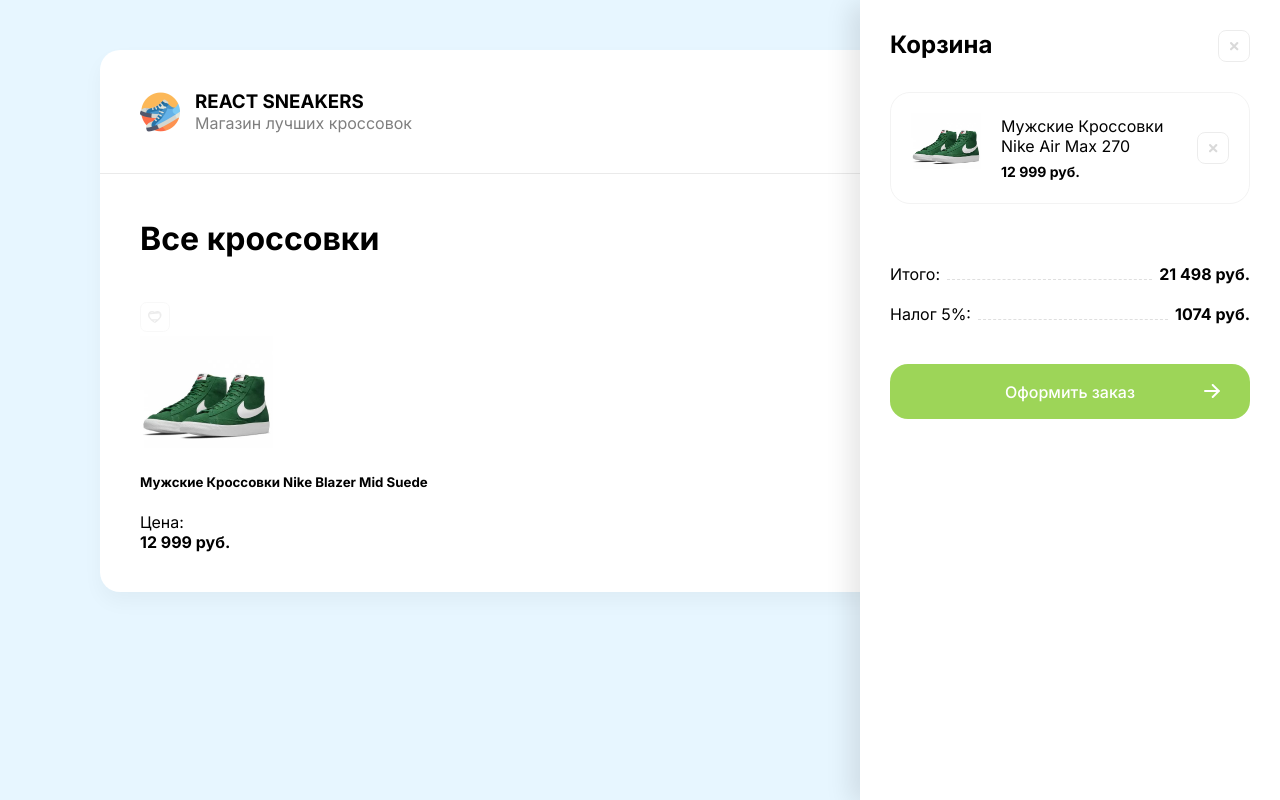
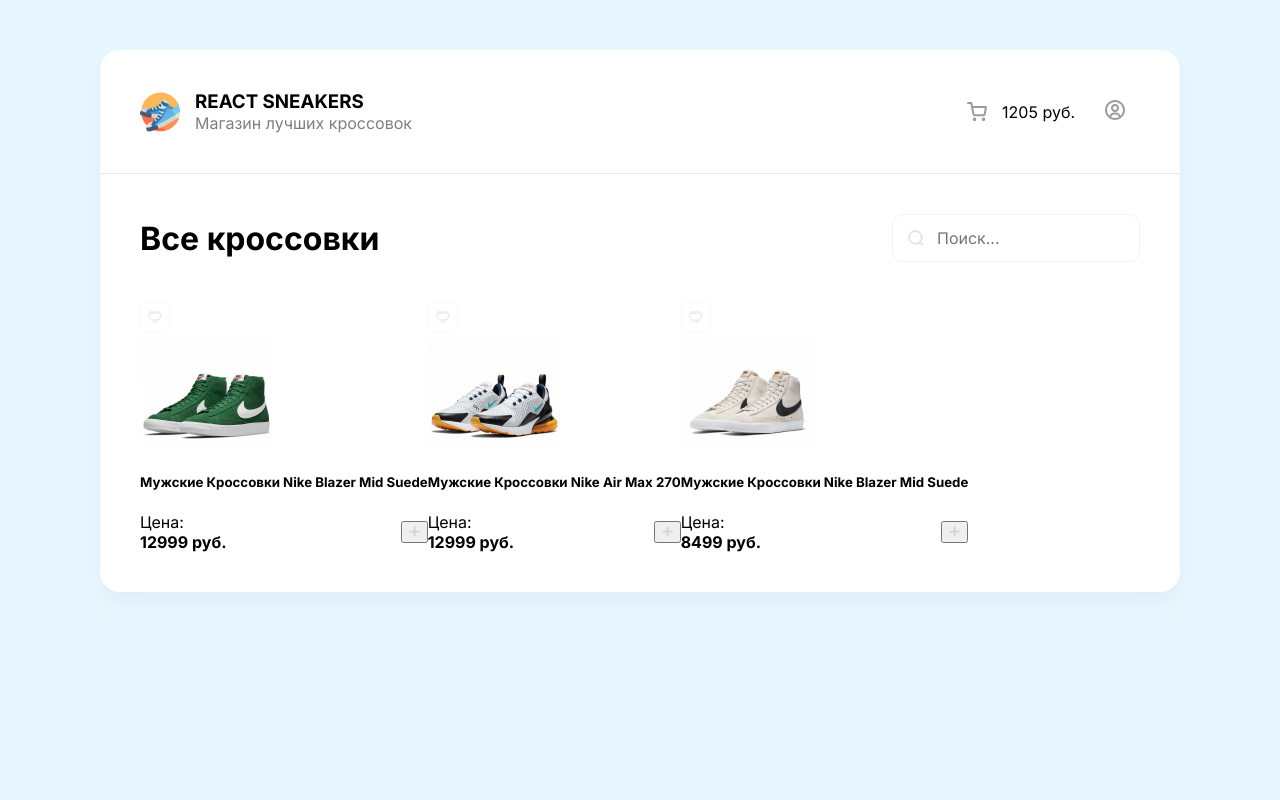
Before and after one commit to foreverilone/react-sneakers, a React (Create React App) app: page / in a window 1280 px wide. Built offline with nearby package versions, Linux system fonts and the light colour scheme.

Commit message:
organization-of-components

```diff
--- a/package.json
+++ b/package.json
@@ -10,7 +10,7 @@
     "node-sass": "^4.14.1",
     "react": "^17.0.2",
     "react-dom": "^17.0.2",
-    "react-scripts": "4.0.3",
+    "react-scripts": "^4.0.3",
     "web-vitals": "^1.0.1"
   },
   "scripts": {
--- a/src/App.js
+++ b/src/App.js
@@ -1,75 +1,19 @@
 /* eslint-disable jsx-a11y/alt-text */
+import Card from './components/Card';
+import Header from './components/Header';
+import Drawer from './components/Drawer';
+
+const arr = [
+  {title: 'Мужские Кроссовки Nike Blazer Mid Suede', price: 12999, imageUrl: '/img/sneakers/1.jpg'},
+  {title: 'Мужские Кроссовки Nike Air Max 270', price: 12999, imageUrl: '/img/sneakers/2.jpg'},
+  {title: 'Мужские Кроссовки Nike Blazer Mid Suede', price: 8499, imageUrl: '/img/sneakers/3.jpg'},
+];
 
 function App() {
   return (
     <div className="wrapper clear">
-      <div className="overlay">
-        <div className="drawer">
-          <h2 className="d-flex justify-between mb-30">
-            Корзина
-            <img className="removeBtn" width={32} height={32} src="/img/btn-remove.svg" alt="Remove" />
-          </h2>
-
-          <div className="items">
-            <div className="cartItem d-flex align-center mb-20">
-              <div
-                style={{ backgroundImage: 'url(/img/sneakers/1.jpg)' }}
-                className="cartItemImg"
-              >
-              </div>
-              <div className="mr-20 flex">
-                <p className="mb-5">Мужские Кроссовки Nike Air Max 270</p>
-                <b>12 999 руб.</b>
-              </div>
-              <img className="removeBtn" width={32} height={32} src="/img/btn-remove.svg" alt="Remove" />
-            </div>
-          </div>
-
-          <div  className="cartTotalBlock">
-            <ul>
-              <li className="d-flex">
-                <span>Итого:</span>
-                <div></div>
-                <b>21 498 руб.</b>
-              </li>
-              <li className="d-flex">
-                <span>Налог 5%:</span>
-                <div></div>
-                <b>1074 руб.</b>
-              </li>
-            </ul>
-            <button className="greenButton" >
-              Оформить заказ
-              <img src="/img/arrow.svg" alt="Arrow"/>
-            </button>
-          </div>
-        </div>
-      </div>
-
-      <header className="d-flex justify-between align-center p-40">
-        <div className="d-flex align-center">
-          <img width={40} height={40} src="/img/logo.png" />
-          <div>
-            <h3>REACT SNEAKERS</h3>
-            <p className="opacity-5">Магазин лучших кроссовок</p>
-          </div>
-        </div>
-        <ul className="d-flex">
-          <li className="mr-30">
-            <svg width="20" height="20" viewBox="0 0 20 20" fill="none" xmlns="http://www.w3.org/2000/svg">
-              <path d="M7.54548 18.1818C7.99735 18.1818 8.36366 17.8155 8.36366 17.3636C8.36366 16.9118 7.99735 16.5455 7.54548 16.5455C7.09361 16.5455 6.72729 16.9118 6.72729 17.3636C6.72729 17.8155 7.09361 18.1818 7.54548 18.1818Z" stroke="#9B9B9B" stroke-width="2" stroke-linecap="round" stroke-linejoin="round"/>
-              <path d="M16.5455 18.1818C16.9973 18.1818 17.3637 17.8155 17.3637 17.3636C17.3637 16.9118 16.9973 16.5455 16.5455 16.5455C16.0936 16.5455 15.7273 16.9118 15.7273 17.3636C15.7273 17.8155 16.0936 18.1818 16.5455 18.1818Z" stroke="#9B9B9B" stroke-width="2" stroke-linecap="round" stroke-linejoin="round"/>
-              <path d="M1 1H4.27273L6.46545 11.9555C6.54027 12.3321 6.7452 12.6705 7.04436 12.9113C7.34351 13.1522 7.71784 13.2801 8.10182 13.2727H16.0545C16.4385 13.2801 16.8129 13.1522 17.112 12.9113C17.4112 12.6705 17.6161 12.3321 17.6909 11.9555L19 5.09091H5.09091" stroke="#9B9B9B" stroke-width="2" stroke-linecap="round" stroke-linejoin="round"/>
-            </svg>
-            <span>1205 руб.</span>
-          </li>
-          <li>
-            <svg width="20" height="20" viewBox="0 0 20 20" fill="none" xmlns="http://www.w3.org/2000/svg">
-              <path fill-rule="evenodd" clip-rule="evenodd" d="M0 10C0 4.579 4.579 0 10 0C15.421 0 20 4.579 20 10C20 13.19 18.408 16.078 16 17.924V18H15.898C14.23 19.245 12.187 20 10 20C7.813 20 5.77 19.245 4.102 18H4V17.924C1.592 16.078 0 13.189 0 10ZM7.12347 15.236C6.59154 15.6639 6.22136 16.2604 6.074 16.927C7.242 17.604 8.584 18 10 18C11.416 18 12.758 17.604 13.926 16.927C13.7785 16.2605 13.4082 15.6641 12.8764 15.2362C12.3445 14.8083 11.6827 14.5744 11 14.573H9C8.3173 14.5742 7.6554 14.808 7.12347 15.236ZM13.7677 13.4117C14.5877 13.9574 15.2286 14.7329 15.61 15.641C17.077 14.182 18 12.176 18 10C18 5.663 14.337 2 10 2C5.663 2 2 5.663 2 10C2 12.176 2.923 14.182 4.39 15.641C4.77144 14.7329 5.41227 13.9574 6.23227 13.4117C7.05227 12.866 8.01501 12.5742 9 12.573H11C11.985 12.5742 12.9477 12.866 13.7677 13.4117ZM6 8C6 5.72 7.72 4 10 4C12.28 4 14 5.72 14 8C14 10.28 12.28 12 10 12C7.72 12 6 10.28 6 8ZM8 8C8 9.178 8.822 10 10 10C11.178 10 12 9.178 12 8C12 6.822 11.178 6 10 6C8.822 6 8 6.822 8 8Z" fill="#9B9B9B"/>
-            </svg>
-          </li>
-        </ul>
-      </header>
+      <Drawer />
+      <Header />
       <div className="content p-40">
         <div className="d-flex align-center justify-between mb-40">
           <h1>Все кроссовки</h1>
@@ -78,22 +22,18 @@
             <input placeholder="Поиск..." />
           </div>
         </div>
-        <div className="card">
-          <div className="favorite">
-            <img width={30} height={30} src="/img/unliked.svg" alt="Unliked"/>
-          </div>
-          <img width={133} height={112} src="/img/sneakers/1.jpg" alt="Sneakers"/>
-          <h5>Мужские Кроссовки Nike Blazer Mid Suede</h5>
-          <div className="d-flex justify-between align-center">
-            <div className="d-flex flex-column">
-              <span>Цена:</span>
-              <b>12 999 руб.</b>
-            </div>
-            <button className="button">
-              <img width={11} height={11} src="/img/plus.svg" alt="Plus"/>
-            </button>
-          </div>
+
+        <div className="d-flex">
+          {arr.map(obj => (
+            <Card
+              title = {obj.title}
+              price={obj.price}
+              imageUrl={obj.imageUrl}
+              onClick={() => console.log(obj)}
+            />
+          ))}
         </div>
+
       </div>
     </div>
   );
--- /dev/null
+++ b/src/components/Card/Card.module.scss
@@ -0,0 +1,38 @@
+.card {
+  border: 1px solid #f3f3f3;
+  padding: 30px;
+  width: 220px;
+  border-radius: 40px;
+  margin-right: 30px;
+  margin-bottom: 30px;
+  transition: box-shadow 0.2s ease-in-out, transform 0.2s ease-in-out;
+
+  .plus {
+    cursor: pointer;
+  }
+
+  &:hover {
+    box-shadow: 0px 20px 35px rgba(0, 0, 0, 0.06);
+    transform: translateY(-5px);
+  }
+
+  .favorite {
+    position: absolute;
+    cursor: pointer;
+  }
+
+  span {
+    font-size: 13px;
+    opacity: 0.5;
+    text-transform: uppercase;
+  }
+
+  b {
+    font-size: 14px;
+  }
+
+  h5 {
+    font-weight: 400;
+    font-size: 14px;
+  }
+}
--- /dev/null
+++ b/src/components/Card/index.js
@@ -0,0 +1,24 @@
+function Card (props) {
+
+
+  return (
+    <div className="card">
+          <div className="favorite">
+            <img width={30} height={30} src="/img/unliked.svg" alt="Unliked"/>
+          </div>
+          <img width={133} height={112} src={ props.imageUrl } alt="Sneakers"/>
+          <h5>{ props.title }</h5>
+          <div className="d-flex justify-between align-center">
+            <div className="d-flex flex-column">
+              <span>Цена:</span>
+              <b>{ props.price } руб.</b>
+            </div>
+            <button className="button" onClick={props.onClick}>
+              <img width={11} height={11} src="/img/plus.svg" alt="Plus"/>
+            </button>
+          </div>
+    </div>
+  )
+}
+
+export default Card;
--- /dev/null
+++ b/src/components/Drawer/index.js
@@ -0,0 +1,49 @@
+function Drawer() {
+  return (
+    <div className="overlay" style={{ display: 'none' }}>
+        <div className="drawer">
+          <h2 className="d-flex justify-between mb-30">
+            Корзина
+            <img className="removeBtn" width={32} height={32} src="/img/btn-remove.svg" alt="Remove" />
+          </h2>
+
+          <div className="items">
+            <div className="cartItem d-flex align-center mb-20">
+              <div
+                style={{ backgroundImage: 'url(/img/sneakers/1.jpg)' }}
+                className="cartItemImg"
+              >
+              </div>
+              <div className="mr-20 flex">
+                <p className="mb-5">Мужские Кроссовки Nike Air Max 270</p>
+                <b>12 999 руб.</b>
+              </div>
+              <img className="removeBtn" width={32} height={32} src="/img/btn-remove.svg" alt="Remove" />
+            </div>
+          </div>
+
+          <div  className="cartTotalBlock">
+            <ul>
+              <li className="d-flex">
+                <span>Итого:</span>
+                <div></div>
+                <b>21 498 руб.</b>
+              </li>
+              <li className="d-flex">
+                <span>Налог 5%:</span>
+                <div></div>
+                <b>1074 руб.</b>
+              </li>
+            </ul>
+            <button className="greenButton" >
+              Оформить заказ
+              <img src="/img/arrow.svg" alt="Arrow"/>
+            </button>
+          </div>
+        </div>
+      </div>
+
+  )
+}
+
+export default Drawer;
--- /dev/null
+++ b/src/components/Header.js
@@ -0,0 +1,26 @@
+/* eslint-disable jsx-a11y/alt-text */
+
+function Header() {
+  return (
+    <header className="d-flex justify-between align-center p-40">
+        <div className="d-flex align-center">
+          <img width={40} height={40} src="/img/logo.png" />
+          <div>
+            <h3>REACT SNEAKERS</h3>
+            <p className="opacity-5">Магазин лучших кроссовок</p>
+          </div>
+        </div>
+        <ul className="d-flex">
+          <li className="mr-30 d-flex align-center">
+            <img src="/img/cart.svg" alt="Cart" />
+            <span>1205 руб.</span>
+          </li>
+          <li>
+            <img src="/img/user.svg" alt="User" />
+          </li>
+        </ul>
+    </header>
+  )
+}
+
+export default Header;
--- a/src/index.scss
+++ b/src/index.scss
@@ -16,36 +16,6 @@
   max-width: 1080px;
   margin: 50px auto;
 }
-
-.overlay {
-  position: absolute;
-  left: 0;
-  top: 0;
-  width: 100%;
-  height: 100%;
-  border-color: rgba(0, 0, 0, 0.5);
-  z-index: 1;
-}
-
-.drawer {
-  position: absolute;
-  width: 420px;
-  height: 100%;
-  right: 0;
-  background-color: #ffffff;
-  box-shadow: -10px 4px 24px rgba(0, 0, 0, 0.1);
-  padding: 30px;
-
-  .items {
-    overflow: auto;
-    margin-bottom: 40px;
-  }
-
-  h2 {
-    margin: 0;
-  }
-}
-
 
 header {
   border-bottom: 1px solid #eaeaea;
@@ -209,18 +179,7 @@
     font-size: 14px;
   }
 
-  // .removeBtn {
-  //   opacity: 0.5;
-  //   cursor: pointer;
-  //   transition: opacity 0.15s ease-in-out;
-
-  //   &:hover {
-  //     opacity: 1;
-  //   }
-  // }
-}
-
-.removeBtn {
+  .removeBtn {
     opacity: 0.5;
     cursor: pointer;
     transition: opacity 0.15s ease-in-out;
@@ -229,6 +188,7 @@
       opacity: 1;
     }
   }
+}
 
 @keyframes button-loading {
   0% {
```
Also changed, not shown: src/components/Drawer/Drawer.module.scss (added, +46 -0 lines), 1 other file (tests, documents, lock files or other folders).
